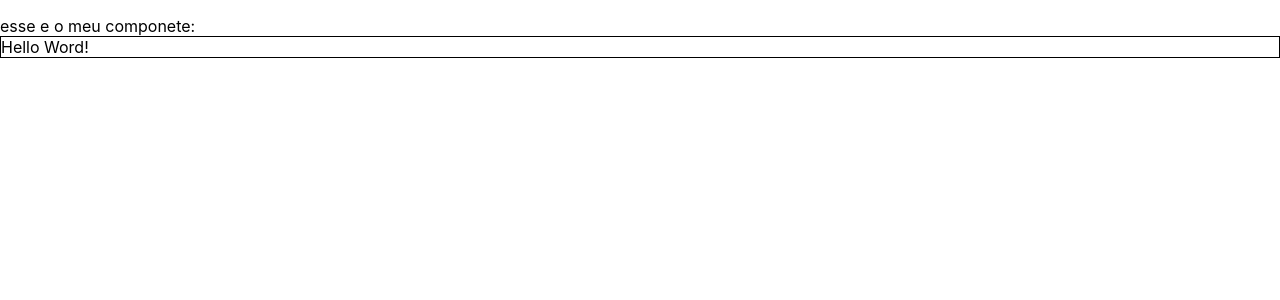
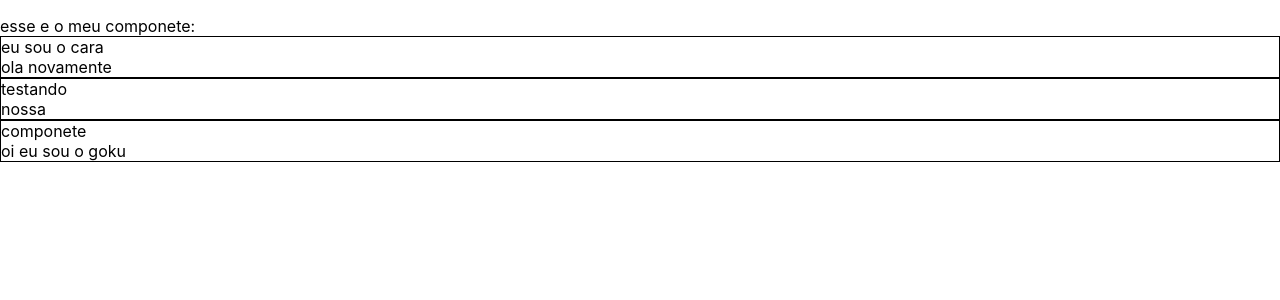
Before and after one commit to lopes-bot/saite_com_Reactjs, a React (Create React App) app: page / in a window 1280 px wide. Shown: the top 300 px of the page. Built offline with nearby package versions, Linux system fonts and the light colour scheme.

Commit message:
adicionado props

```diff
--- a/src/App.js
+++ b/src/App.js
@@ -1,8 +1,15 @@
 import React from "react";
 import "./App.css";
 
-function Helloword() {
-  return <div id="hello">Hello Word!</div>;
+function Helloword(props) {
+  console.log("tag", props);
+  return (
+    <div id="hello">
+      {props.subtitle}
+      <br></br>
+      {props.mytext}
+    </div>
+  );
 }
 
 function App() {
@@ -10,7 +17,9 @@ function App() {
     <div>
       <p>
         esse e o meu componete:
-        <Helloword />
+        <Helloword mytext="ola novamente" subtitle="eu sou o cara" />
+        <Helloword mytext="nossa" subtitle="testando" />
+        <Helloword mytext="oi eu sou o goku" subtitle="componete" />
       </p>
     </div>
   );
```
